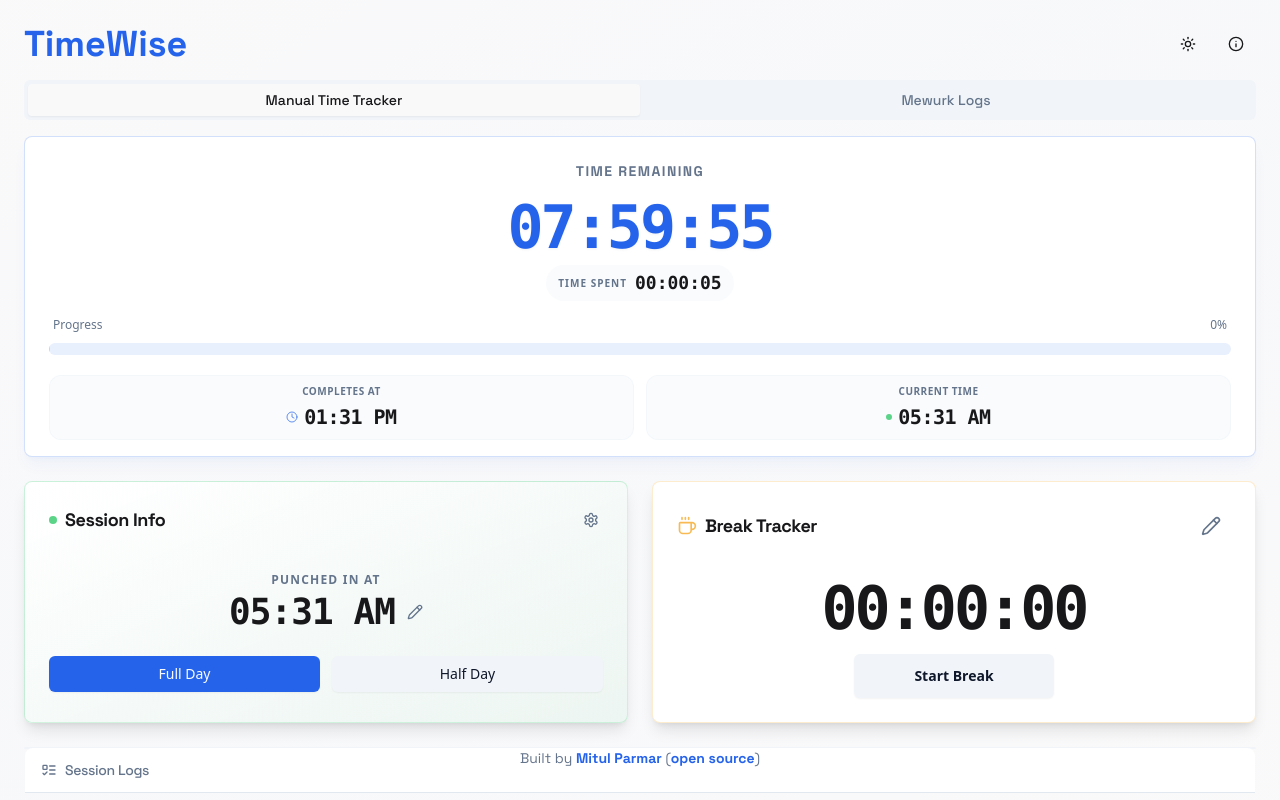
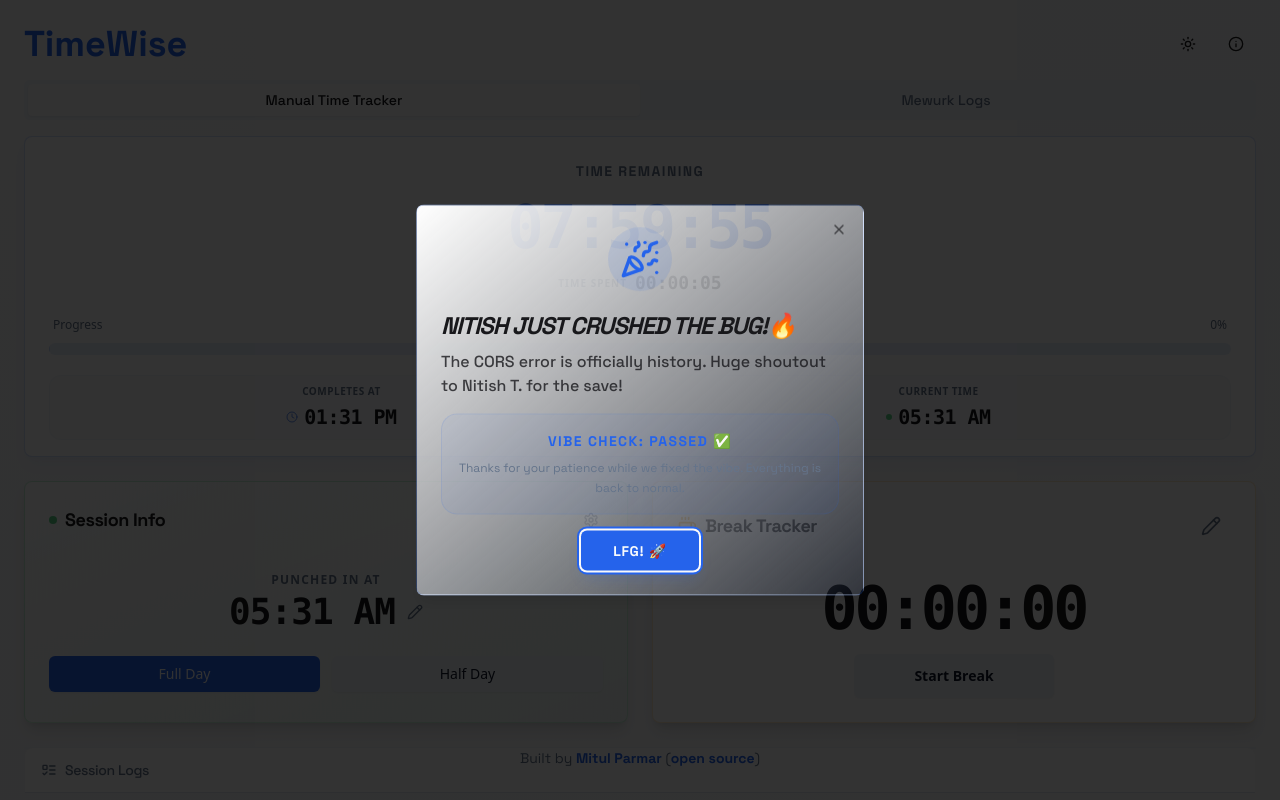
Before and after one commit to mitulparmar7161/time-wise, a Next.js app: page / in a window 1280 px wide. Built offline with nearby package versions, Linux system fonts and the light colour scheme.

Commit message:
added thanks message

```diff
--- a/src/app/page.tsx
+++ b/src/app/page.tsx
@@ -1,30 +1,30 @@
 "use client";
 
-import { useState, useEffect, useMemo } from "react";
-import { useToast } from "@/hooks/use-toast";
 import {
   differenceInHours,
+  differenceInMilliseconds,
+  differenceInMinutes,
+  format,
+  isValid,
+  set,
   subDays,
-  set,
-  isValid,
-  format,
-  differenceInMinutes,
-  differenceInMilliseconds,
 } from "date-fns";
+import { useEffect, useMemo, useState } from "react";
 
-import { useLocalStorage } from "@/hooks/use-local-storage";
-import { ThemeToggle } from "@/components/theme-toggle";
+import { AboutSheet } from "@/components/features/about-sheet";
+import { MewurkLogs } from "@/components/features/mewurk-logs";
+import { ThanksDialog } from "@/components/features/thanks-dialog";
 import { TimeTrackerCards } from "@/components/features/time-tracker-cards";
 import { WelcomeDialog } from "@/components/features/welcome-dialog";
-import { AboutSheet } from "@/components/features/about-sheet";
+import { ThemeToggle } from "@/components/theme-toggle";
 import { Tabs, TabsContent, TabsList, TabsTrigger } from "@/components/ui/tabs";
-import { MewurkLogs } from "@/components/features/mewurk-logs";
+import { useLocalStorage } from "@/hooks/use-local-storage";
+import { useToast } from "@/hooks/use-toast";
 
 const APP_SETTINGS_KEY = "timewiseSettings";
 const APP_SESSION_KEY = "timewiseSession";
 
 import { LogEntry } from "@/hooks/use-time-tracking";
-
 
 interface SessionState {
   sessionDate: string;
@@ -63,6 +63,7 @@
   });
 
   const [isWelcomeDialogOpen, setIsWelcomeDialogOpen] = useState(false);
+  const [isThanksDialogOpen, setIsThanksDialogOpen] = useState(false);
   const [currentTime, setCurrentTime] = useState(new Date());
 
   useEffect(() => {
@@ -71,7 +72,7 @@
     const todayStr = format(new Date(), "yyyy-MM-dd");
 
     // Migration: ensure logs exists
-    let newState = { ...sessionState };
+    const newState = { ...sessionState };
     let hasChanges = false;
 
     if (!newState.logs) {
@@ -93,6 +94,13 @@
       if (!sessionState.startTime) {
         startNewSession(); // Initialize
       }
+    }
+
+    // Check for one-time thanks dialog
+    const hasSeenThanks = localStorage.getItem("timewise_seen_thanks_fix");
+    if (!hasSeenThanks) {
+      setIsThanksDialogOpen(true);
+      localStorage.setItem("timewise_seen_thanks_fix", "true");
     }
   }, []); // Run once on mount
 
@@ -226,28 +234,23 @@
     // Calculate current break duration if active
     let additionalBreakMs = 0;
     if (sessionState.isOnBreak && sessionState.breakStartTime) {
-        additionalBreakMs = Math.max(0, currentTime.getTime() - new Date(sessionState.breakStartTime).getTime());
+      additionalBreakMs = Math.max(
+        0,
+        currentTime.getTime() - new Date(sessionState.breakStartTime).getTime()
+      );
     }
 
     const totalBreakTimeMs = (sessionState.totalBreakMs || 0) + additionalBreakMs;
 
-    const completionTimeDate = new Date(
-      arrivalTimeDate.getTime() + workingMs + totalBreakTimeMs
-    );
-    const timeRemainingMs =
-      completionTimeDate.getTime() - currentTime.getTime();
+    const completionTimeDate = new Date(arrivalTimeDate.getTime() + workingMs + totalBreakTimeMs);
+    const timeRemainingMs = completionTimeDate.getTime() - currentTime.getTime();
 
     // Work done = Time elapsed since arrival - Total Break Time
-    const elapsedMsSinceArrival = Math.max(
-      0,
-      currentTime.getTime() - arrivalTimeDate.getTime()
-    );
+    const elapsedMsSinceArrival = Math.max(0, currentTime.getTime() - arrivalTimeDate.getTime());
     const workDoneMs = elapsedMsSinceArrival - totalBreakTimeMs;
 
     let progressValue =
-      workingMs > 0
-        ? Math.max(0, Math.min(100, (workDoneMs / workingMs) * 100))
-        : 0;
+      workingMs > 0 ? Math.max(0, Math.min(100, (workDoneMs / workingMs) * 100)) : 0;
     if (timeRemainingMs <= 0) progressValue = 100;
 
     return {
@@ -268,7 +271,7 @@
     sessionState.startTime,
     sessionState.totalBreakMs,
     sessionState.isOnBreak,
-    sessionState.breakStartTime
+    sessionState.breakStartTime,
   ]);
 
   const setWorkDuration = (mode: "full" | "half") => {
@@ -319,13 +322,20 @@
     setSessionState((prev) => ({
       ...prev,
       startTime: potentialStartTime.toISOString(),
-       logs: prev.logs && prev.logs.length > 0
+      logs:
+        prev.logs && prev.logs.length > 0
           ? prev.logs.map((log, index) =>
               index === 0 && log.type === "punch-in"
                 ? { ...log, timestamp: potentialStartTime.toISOString() }
                 : log
             )
-           : [{ type: "punch-in", timestamp: potentialStartTime.toISOString(), message: "Punched In" }]
+          : [
+              {
+                type: "punch-in",
+                timestamp: potentialStartTime.toISOString(),
+                message: "Punched In",
+              },
+            ],
     }));
   };
 
@@ -343,13 +353,13 @@
         message: `Break Ended (${durationMinutes}m)`,
       };
 
-          setSessionState(prev => ({
+      setSessionState((prev) => ({
         ...prev,
         isOnBreak: false,
         breakStartTime: null,
         totalBreakMinutes: prev.totalBreakMinutes + durationMinutes,
         totalBreakMs: (prev.totalBreakMs || 0) + durationMs,
-              logs: [...(prev.logs || []), newLog]
+        logs: [...(prev.logs || []), newLog],
       }));
     } else {
       // Start Break
@@ -359,11 +369,11 @@
         message: "Break Started",
       };
 
-          setSessionState(prev => ({
+      setSessionState((prev) => ({
         ...prev,
         isOnBreak: true,
         breakStartTime: now.toISOString(),
-              logs: [...(prev.logs || []), newLog]
+        logs: [...(prev.logs || []), newLog],
       }));
     }
   };
@@ -376,9 +386,7 @@
     const newLog: LogEntry = {
       type: "manual-break",
       timestamp: now.toISOString(),
-      message: isReduction
-        ? `Break Adjustment (${minutes}m)`
-        : `Manual Break (+${minutes}m)`,
+      message: isReduction ? `Break Adjustment (${minutes}m)` : `Manual Break (+${minutes}m)`,
       durationMs: durationMs,
     };
 
@@ -398,9 +406,7 @@
 
       toast({
         title: isReduction ? "Break Reduced" : "Break Added",
-        description: `${isReduction ? "Removed" : "Added"} ${Math.abs(
-          minutes
-        )} minutes.`,
+        description: `${isReduction ? "Removed" : "Added"} ${Math.abs(minutes)} minutes.`,
       });
 
       return {
@@ -418,15 +424,11 @@
 
   return (
     <div className="flex flex-col h-screen overflow-hidden p-4 sm:p-6 bg-gradient-to-br from-background via-secondary/20 to-background">
-      <WelcomeDialog
-        open={isWelcomeDialogOpen}
-        onOpenChange={setIsWelcomeDialogOpen}
-      />
+      <WelcomeDialog open={isWelcomeDialogOpen} onOpenChange={setIsWelcomeDialogOpen} />
+      <ThanksDialog open={isThanksDialogOpen} onOpenChange={setIsThanksDialogOpen} />
 
       <header className="w-full max-w-7xl flex justify-between items-center mb-4 mx-auto flex-none">
-        <h1 className="text-3xl sm:text-4xl font-bold font-headline text-primary">
-          TimeWise
-        </h1>
+        <h1 className="text-3xl sm:text-4xl font-bold font-headline text-primary">TimeWise</h1>
         <div className="flex items-center gap-2">
           <ThemeToggle />
           <AboutSheet />
@@ -440,7 +442,10 @@
             <TabsTrigger value="mewurk">Mewurk Logs</TabsTrigger>
           </TabsList>
 
-          <TabsContent value="tracker" className="h-full mt-0 flex-1 min-h-0 data-[state=active]:flex data-[state=active]:flex-col">
+          <TabsContent
+            value="tracker"
+            className="h-full mt-0 flex-1 min-h-0 data-[state=active]:flex data-[state=active]:flex-col"
+          >
             <TimeTrackerCards
               isWorkDayOver={isWorkDayOver}
               isValid={isDurationValid}
@@ -461,16 +466,16 @@
               fullDayHours={settings.fullDayHours}
               fullDayMinutes={settings.fullDayMinutes}
               onDurationSettingsChange={(hours, minutes) => {
-                  setSettings(prev => ({ ...prev, fullDayHours: hours, fullDayMinutes: minutes }));
+                setSettings((prev) => ({ ...prev, fullDayHours: hours, fullDayMinutes: minutes }));
                 // Logic to update active duration immediately if in Full mode
                 // This mimics the effect inside `handleSaveSettings` but for specific values
                 const h = parseInt(hours, 10) || 0;
                 const m = parseInt(minutes, 10) || 0;
                 if (activeDuration.mode === "full") {
-                      setActiveDuration(prev => ({ ...prev, hours: h, minutes: m }));
+                  setActiveDuration((prev) => ({ ...prev, hours: h, minutes: m }));
                 } else {
                   const totalMinutes = (h * 60 + m) / 2;
-                        setActiveDuration(prev => ({
+                  setActiveDuration((prev) => ({
                     ...prev,
                     hours: Math.floor(totalMinutes / 60),
                     minutes: totalMinutes % 60,
@@ -482,7 +487,10 @@
             />
           </TabsContent>
 
-          <TabsContent value="mewurk" className="h-full mt-0 flex-1 min-h-0 data-[state=active]:flex data-[state=active]:flex-col">
+          <TabsContent
+            value="mewurk"
+            className="h-full mt-0 flex-1 min-h-0 data-[state=active]:flex data-[state=active]:flex-col"
+          >
             <MewurkLogs
               targetHours={Number(settings.fullDayHours) || 8}
               targetMinutes={Number(settings.fullDayMinutes) || 0}
--- /dev/null
+++ b/src/components/features/thanks-dialog.tsx
@@ -0,0 +1,57 @@
+"use client";
+
+import { Button } from "@/components/ui/button";
+import {
+  Dialog,
+  DialogContent,
+  DialogDescription,
+  DialogFooter,
+  DialogHeader,
+  DialogTitle,
+} from "@/components/ui/dialog";
+import { Icons } from "@/components/ui/icons";
+
+interface ThanksDialogProps {
+  open: boolean;
+  onOpenChange: (open: boolean) => void;
+}
+
+export function ThanksDialog({ open, onOpenChange }: ThanksDialogProps) {
+  return (
+    <Dialog open={open} onOpenChange={onOpenChange}>
+      <DialogContent className="sm:max-w-md border-primary/20 bg-gradient-to-br from-card to-primary/5">
+        <DialogHeader className="flex flex-col items-center text-center space-y-4">
+          <div className="h-16 w-16 bg-primary/10 rounded-full flex items-center justify-center animate-bounce">
+            <Icons.PartyPopper className="h-10 w-10 text-primary" />
+          </div>
+          <div className="space-y-2">
+            <DialogTitle className="text-2xl font-black tracking-tighter uppercase italic">
+              Nitish Just Crushed the Bug!🔥
+            </DialogTitle>
+            <DialogDescription className="text-base font-medium text-foreground/80">
+              The CORS error is officially history. Huge shoutout to Nitish T. for the save!
+            </DialogDescription>
+          </div>
+        </DialogHeader>
+
+        <div className="p-4 bg-primary/5 rounded-2xl border border-primary/10 text-center space-y-2">
+          <p className="text-sm font-bold text-primary uppercase tracking-widest">
+            Vibe Check: Passed ✅
+          </p>
+          <p className="text-xs text-muted-foreground leading-relaxed">
+            Thanks for your patience while we fixed the vibe. Everything is back to normal.
+          </p>
+        </div>
+
+        <DialogFooter className="sm:justify-center">
+          <Button
+            onClick={() => onOpenChange(false)}
+            className="w-full sm:w-auto px-8 font-bold uppercase tracking-wider shadow-lg shadow-primary/20"
+          >
+            LFG! 🚀
+          </Button>
+        </DialogFooter>
+      </DialogContent>
+    </Dialog>
+  );
+}
```
Also changed, not shown: src/components/ui/icons.tsx (+36 -35 lines), 1 other file (tests, documents, lock files or other folders). Lines whose indentation alone changed are shown as unchanged.
